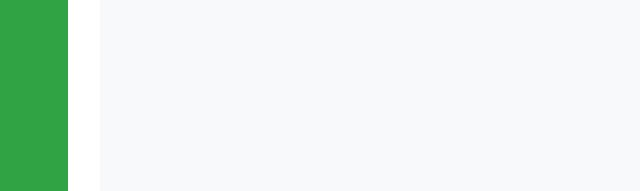
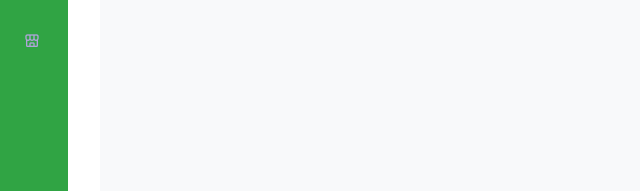
Before and after one commit to CRISTE0/Front-End-Prototipo, a plain HTML site: page vista/Cliente/index.html in a window 1280 px wide. Shown: the part 515-706 px from the top of the page, 0-640 px from the left. Drawn offline with nearby package versions, Linux system fonts and the light colour scheme.

Commit message:
Agregue el icono de Ventas en la pagina verde, con su link

```diff
--- a/vista/Cliente/index.html
+++ b/vista/Cliente/index.html
@@ -48,6 +48,9 @@
                     <a href="Catalogo_Diseños.html" class="nav_link"> <i class='bx bxs-book-open'></i> <span
                         class="nav_name">Catalogo Diseño</span>
                     </a>
+                    <a href="Ventas.html" class="nav_link"> <i class='bx bx-store-alt'></i> <span
+                        class="nav_name">Ventas</span>
+                    </a>
                 </div>
             </div>
             <a href="#" class="nav_link"> <i class='bx bx-log-out nav_icon'></i> <span class="nav_name">SignOut</span>
```
Also changed, not shown: vista/Cliente/Ventas.html (added).
